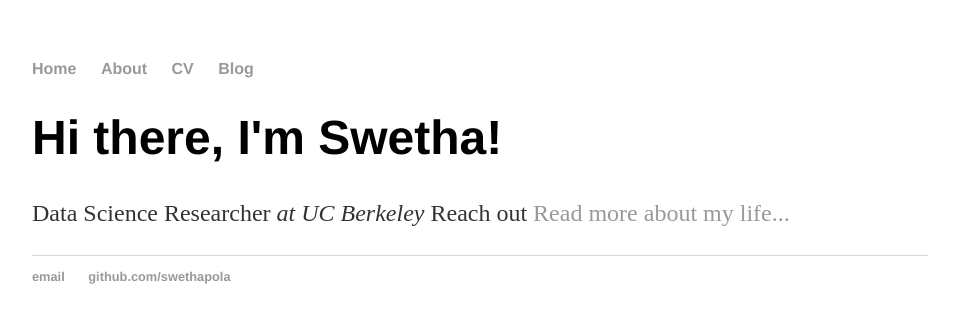
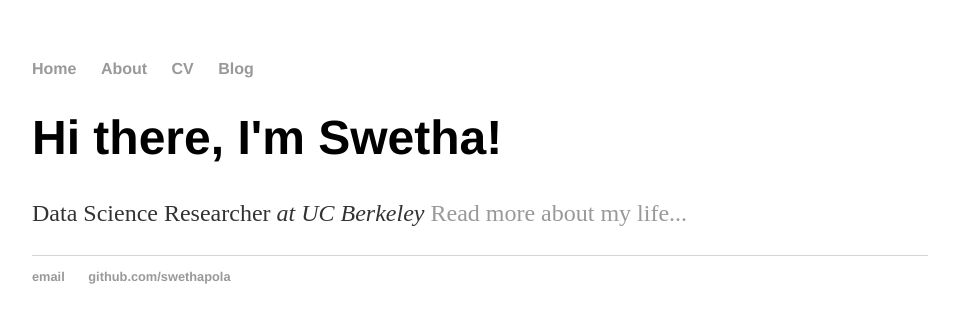
Before and after one commit to swethapola/swethapola.github.io, a Jekyll site: the page built from index.html, in a window 1280 px wide. Shown: the top 323 px of the page, without its empty margins (160-1119 px from the left). Built offline with Jekyll 4.4.1, drawn with Linux system fonts in a browser that asks for light colours.

Commit message:
Update index.html
update index.html to use default layout

```diff
--- a/index.html
+++ b/index.html
@@ -1,30 +1,8 @@
-<!DOCTYPE html>
-<html>
-	<head>
-		<title>This is a website</title>
-		<!-- link to main stylesheet -->
-		<link rel="stylesheet" type="text/css" href="/css/main.css">
-	</head>
-	<body>
-		<nav>
-    		<ul>
-        		<li><a href="/">Home</a></li>
-	        	<li><a href="/about">About</a></li>
-        		<li><a href="/cv">CV</a></li>
-        		<li><a href="/blog">Blog</a></li>
-    		</ul>
-		</nav>
-		<div class="container">
-    		<div class="blurb">
-        		<h1>Hi there, I'm Swetha!</h1>
-				<p> Data Science Researcher <em> at UC Berkeley </em> Reach out <a href="/about">Read more about my life...</a></p>
-    		</div><!-- /.blurb -->
-		</div><!-- /.container -->
-		<footer>
-    		<ul>
-        		<li><a href="mailto:spola95@gmail.com">email</a></li>
-        		<li><a href="https://github.com/swethapola">github.com/swethapola</a></li>
-			</ul>
-		</footer>
-	</body>
-</html>
+---
+layout: default
+title: Swetha Pola
+---
+<div class="blurb">
+	<h1>Hi there, I'm Swetha!</h1>
+	<p> Data Science Researcher <em> at UC Berkeley </em> <a href="/about">Read more about my life...</a></p>
+</div><!-- /.blurb -->
```
